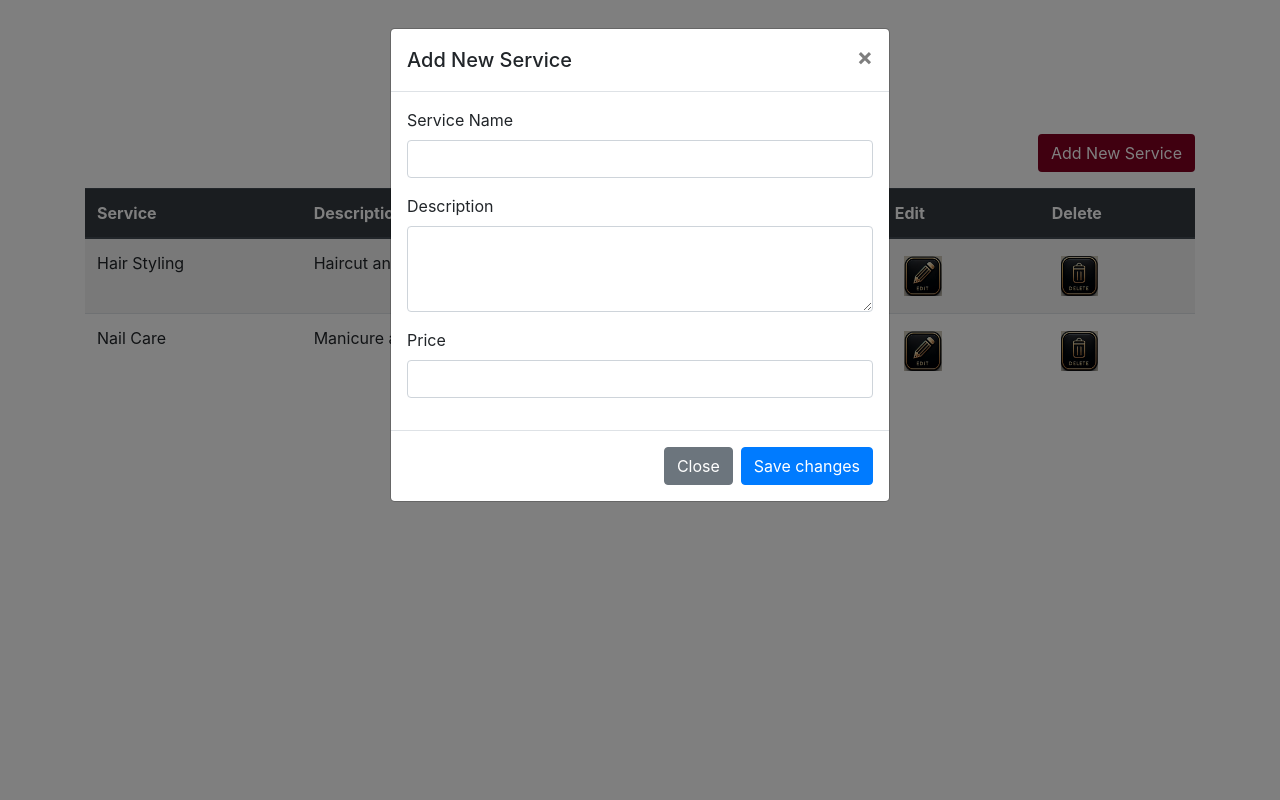
After one commit to JasonGrenier/CSIS4010_Grenier, a PHP site: page /test.php in a window 1280 px wide, after a click on "Add New Service". The commit adds this page. Run offline with PHP 8.4, Linux system fonts and the light colour scheme; data comes from the database, SQL or seed files in the repository.

Commit message:
Enhancements

```diff
--- /dev/null
+++ b/edit_process.php
@@ -0,0 +1 @@
+<?php
--- /dev/null
+++ b/salon_login.php
@@ -0,0 +1 @@
+<?php
--- /dev/null
+++ b/test.php
@@ -0,0 +1,132 @@
+<?php include("global.php");
+session_start(); ?>
+<!DOCTYPE html>
+<html lang="en">
+<head>
+    <meta charset="UTF-8">
+    <meta name="viewport" content="width=device-width, initial-scale=1.0">
+    <title>K & M Beauty Lounge</title>
+    <link href="https://stackpath.bootstrapcdn.com/bootstrap/4.3.1/css/bootstrap.min.css" rel="stylesheet">
+    <script src="https://code.jquery.com/jquery-3.3.1.slim.min.js"></script>
+    <script src="https://cdnjs.cloudflare.com/ajax/libs/popper.js/1.14.7/umd/popper.min.js"></script>
+    <script src="https://stackpath.bootstrapcdn.com/bootstrap/4.3.1/js/bootstrap.min.js"></script>
+</head>
+<body>
+
+<div class="container mt-5">
+    <div class="modal fade" id="addServiceModal" tabindex="-1" role="dialog" aria-labelledby="addServiceModalLabel"
+         aria-hidden="true">
+        <div class="modal-dialog" role="document">
+            <div class="modal-content">
+                <div class="modal-header">
+                    <h5 class="modal-title" id="addServiceModalLabel">Add New Service</h5>
+                    <button type="button" class="close" data-dismiss="modal" aria-label="Close">
+                        <span aria-hidden="true">&times;</span>
+                    </button>
+                </div>
+                <div class="modal-body">
+                    <form id="addServiceForm" action="add_service.php" method="post">
+                        <div class="form-group">
+                            <label for="serviceName">Service Name</label>
+                            <input type="text" class="form-control" id="serviceName" name="serviceName" required>
+                        </div>
+                        <div class="form-group">
+                            <label for="serviceDescription">Description</label>
+                            <textarea class="form-control" id="serviceDescription" name="serviceDescription" rows="3" required></textarea>
+                        </div>
+                        <div class="form-group">
+                            <label for="servicePrice">Price</label>
+                            <input type="number" class="form-control" id="servicePrice" name="servicePrice" required>
+                        </div>
+                    </form>
+
+                    <form id="addServiceForm">
+                        <!-- Form fields go here -->
+                    </form>
+                </div>
+                <div class="modal-footer">
+                    <button type="button" class="btn btn-secondary" data-dismiss="modal">Close</button>
+                    <button type="submit" form="addServiceForm" class="btn btn-primary">Save changes</button>
+                </div>
+            </div>
+        </div>
+    </div>
+
+    <h2 class="text-center">Services Available</h2>
+    <p class="text-center text-muted"><i>View or update services.</i></p>
+    <div class="row mb-3">
+        <div class="col text-right">
+            <a href="add_service.php" class="btn" style="background: #800020; color: white;" data-toggle="modal" data-target="#addServiceModal">Add New Service</a>
+        </div>
+    </div>
+    <div class="row justify-content-center">
+        <div class="col-12">
+            <table class="table table-striped">
+                <thead class="thead-dark">
+                <tr>
+                    <th>Service</th>
+                    <th>Description</th>
+                    <th>Price</th>
+                    <th>Edit</th>
+                    <th>Delete</th>
+                </tr>
+                </thead>
+                <tbody>
+                <?php
+                $is_admin = 1;
+                // Queries the database for all services
+                $res = mysqli_query($connection, "SELECT * FROM Service WHERE SalonID = 4;");
+                while ($row = mysqli_fetch_assoc($res)) {
+                    $id = $row["ServiceID"];
+                    $service = $row["ServiceName"];
+                    $desc = $row["Description"];
+                    $price = floatval($row["Price"]);
+                    ?>
+                    <tr>
+                        <td><?php echo $service ?></td>
+                        <td><?php echo $desc ?></td>
+                        <td><?php echo $price ?></td>
+                        <td>
+                            <a href="edit_service.php?id=<?php echo $id; ?>&serviceDescription=<?php echo urlencode($desc);?>&servicePrice=<?php echo urlencode($price);?>&serviceName=<?php echo $service;?>" class="btn btn-sm">
+                                <img src='assets/img/edit.png' alt='edit' style='height: 40px;'>
+                            </a>
+                        </td>
+                        <td>
+                            <a href="delete_process.php?id=<?php echo $id; ?>" class="btn btn-sm">
+                                <img src='assets/img/delete.png' alt='delete' style='height: 40px;'>
+                            </a>
+                        </td>
+                    </tr>
+                    <?php
+                }
+                ?>
+                </tbody>
+            </table>
+        </div>
+    </div>
+</div>
+<script>
+    document.getElementById('addServiceForm').addEventListener('submit', function(event) {
+        var serviceName = document.getElementById('serviceName').value;
+        var serviceDescription = document.getElementById('serviceDescription').value;
+        var servicePrice = document.getElementById('servicePrice').value;
+
+        var errorMessage = '';
+        if (serviceName.length < 3) {
+            errorMessage += 'Service name must be at least 3 characters long.\n';
+        }
+        if (!serviceDescription) {
+            errorMessage += 'Description cannot be blank.\n';
+        }
+        if (isNaN(servicePrice) || servicePrice === '') {
+            errorMessage += 'Price must be a number.\n';
+        }
+
+        if (errorMessage) {
+            event.preventDefault();
+            alert(errorMessage);
+        }
+    });
+</script>
+</body>
+</html>
```
Also changed, not shown: add_service.php (added, +24 -0 lines), delete_process.php (added, +9 -0 lines), edit_service.php (added, +38 -0 lines), index.php (+7 -7 lines), assets/img/delete.png (added), assets/img/edit.png (added).
